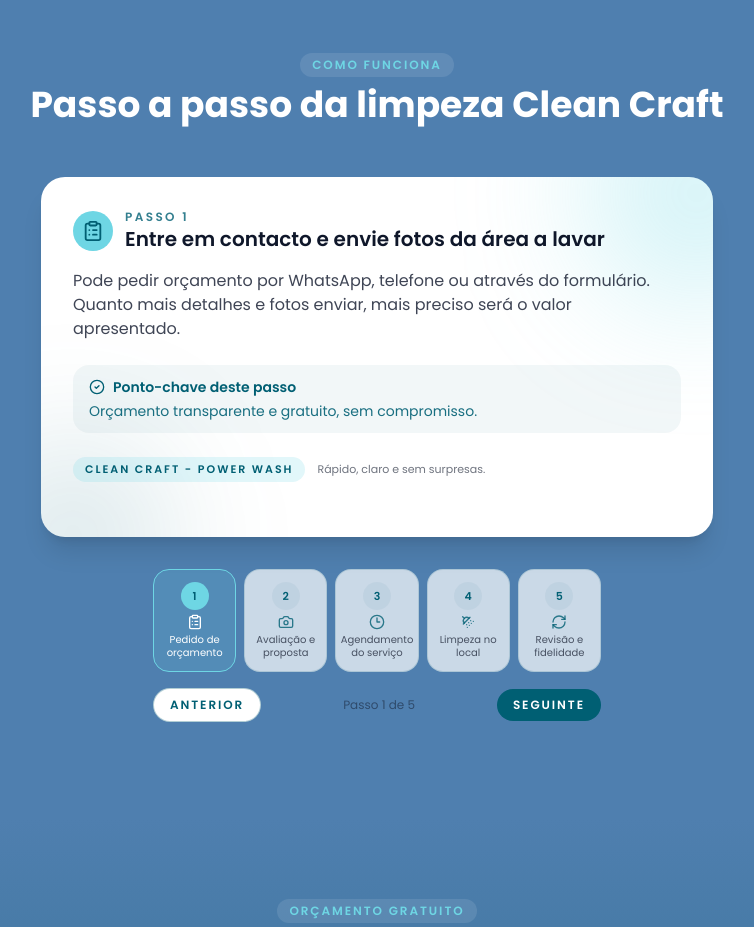
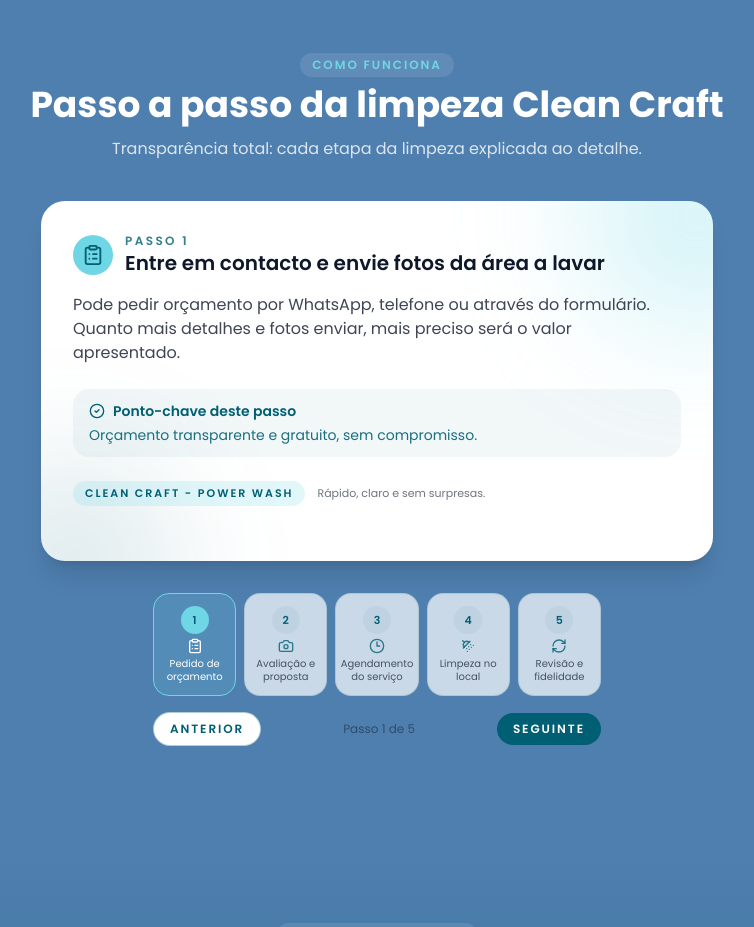
Before and after one commit to jreis13/Clean-Craft, a Next.js app: page / in a window 1280 px wide. Shown: the part 1440-2367 px from the top of the page, without its empty margins (263-1017 px from the left). Built offline with nearby package versions, Linux system fonts and the light colour scheme.

Commit message:
add subtitile to how it works

```diff
--- a/components/HowItWorksSection.tsx
+++ b/components/HowItWorksSection.tsx
@@ -95,6 +95,9 @@
           <h2 className="text-3xl sm:text-4xl font-bold mb-3 text-white">
             Passo a passo da limpeza Clean Craft
           </h2>
+          <p className="text-sm sm:text-base text-white/80">
+            Transparência total: cada etapa da limpeza explicada ao detalhe.
+          </p>
         </div>
 
         <div className="flex flex-col gap-8 items-center">
```
